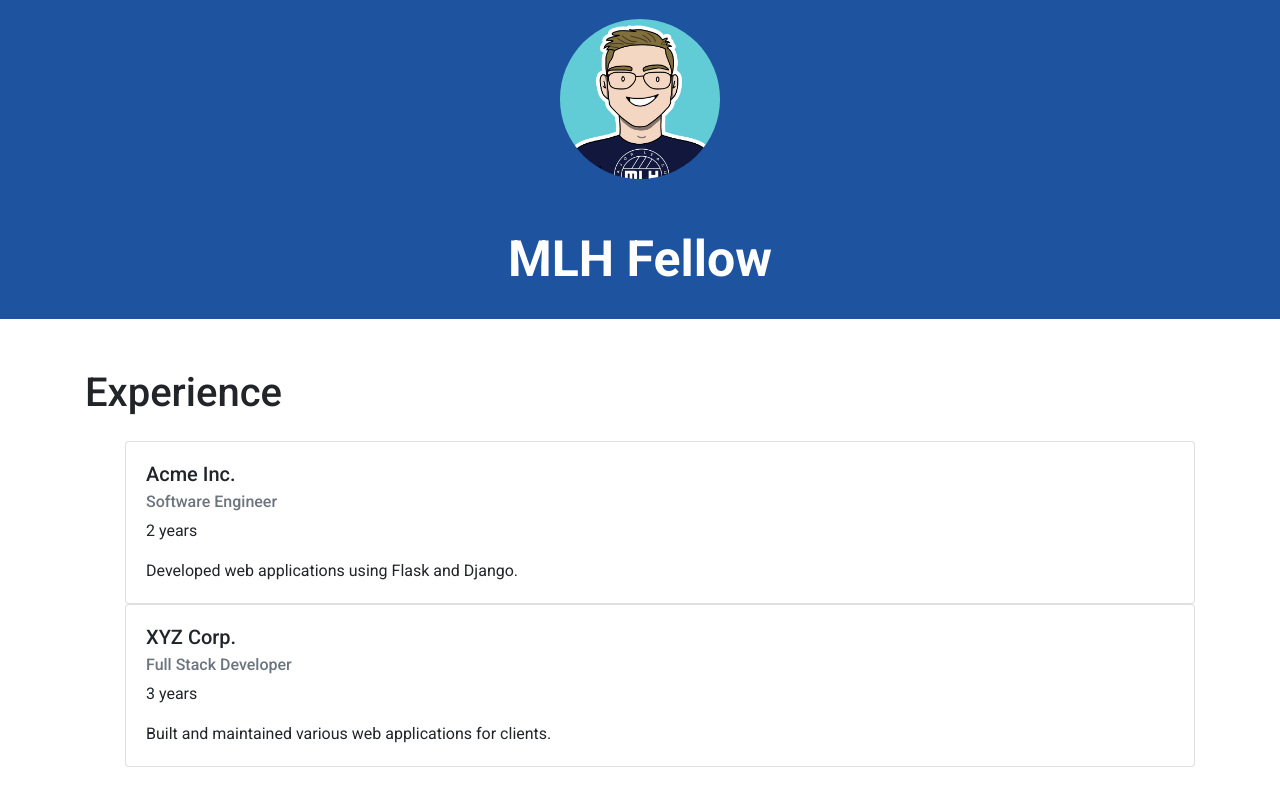
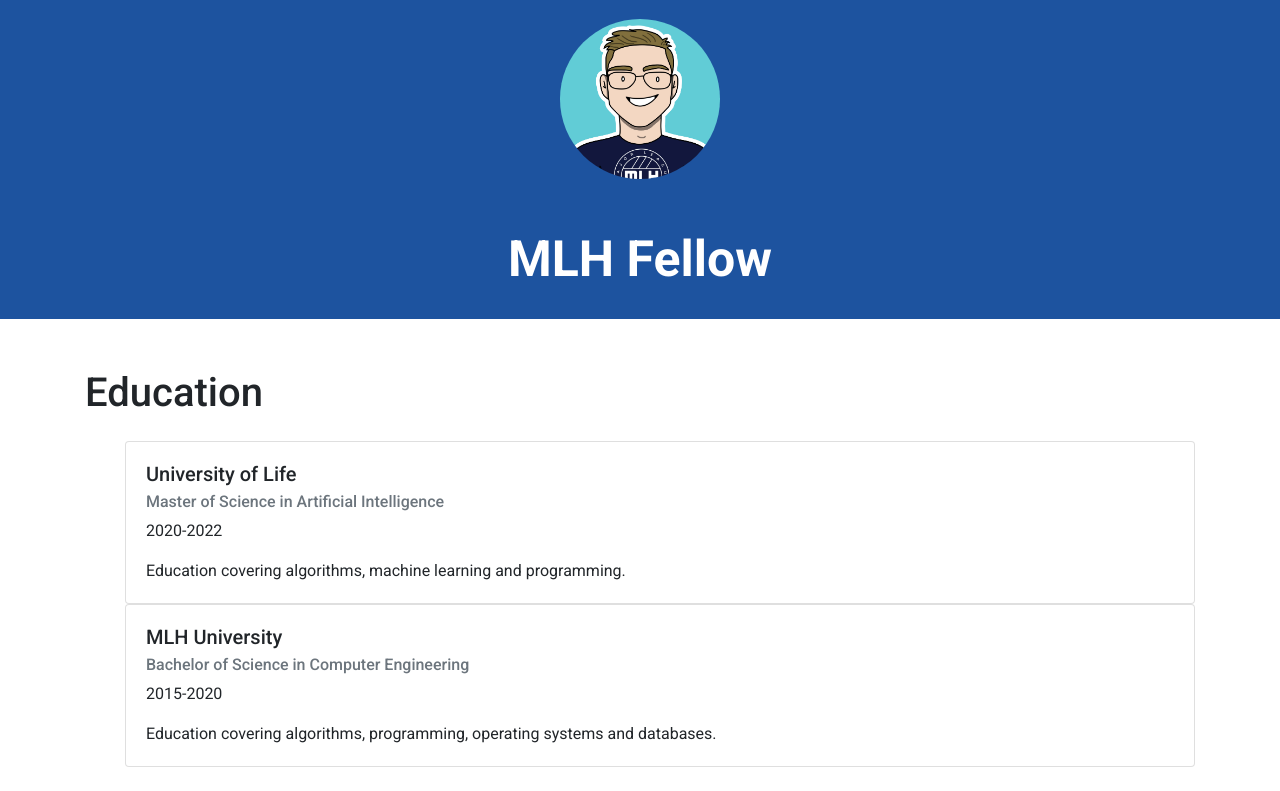
Before and after one commit to MLH-Fellowship/project-pr-heroes, a Flask app: page / in a window 1280 px wide. Shown: the part 71-862 px from the top of the page. Run offline with Flask 2, Linux system fonts and the light colour scheme.

Commit message:
feat(components): Add education component

```diff
--- /dev/null
+++ b/src/app/models/education.py
@@ -0,0 +1,6 @@
+class Education:
+    def __init__(self, institution, degree, tenure, description):
+        self.institution = institution
+        self.degree = degree
+        self.tenure = tenure
+        self.description = description
--- a/src/app/routes.py
+++ b/src/app/routes.py
@@ -2,6 +2,7 @@ from flask import render_template
 from app import app
 import os
 from .models.experience import Experience
+from .models.education import Education
 from .static.sample_data.data import data
 
 experiences = []
@@ -12,11 +13,19 @@ for experience in data['experience']:
                                   experience['description']
                                   )
                         )
+educations = []
+for education in data['education']:
+    educations.append(Education(education['institution'],
+                                  education['degree'],
+                                  education['tenure'],
+                                  education['description']
+                                  )
+                        )
 
 @app.route('/')
 def index():
     return render_template('main.html',
                            title="MLH Fellow",
                            url=os.getenv("URL"),
-                           type='Experience',
-                           elements=experiences)
+                           type='Education',
+                           elements=educations)
--- a/src/app/static/sample_data/data.py
+++ b/src/app/static/sample_data/data.py
@@ -13,5 +13,20 @@ data = {
                 "duration": "3 years",
                 "description": "Built and maintained various web applications for clients."
             }
+        ],
+        "education":
+        [
+            {
+                "institution": "University of Life",
+                "degree": "Master of Science in Artificial Intelligence",
+                "tenure": "2020-2022",
+                "description": "Education covering algorithms, machine learning and programming."
+            },
+            {
+                "institution": "MLH University",
+                "degree": "Bachelor of Science in Computer Engineering",
+                "tenure": "2015-2020",
+                "description": "Education covering algorithms, programming, operating systems and databases."
+            }
         ]
 }
--- /dev/null
+++ b/src/app/templates/education.html
@@ -0,0 +1,6 @@
+{% extends "card.html" %} {% block body %}
+    <h5 class="card-title">{{ elem.institution }}</h5>
+    <h6 class="card-subtitle mb-2 text-muted">{{ elem.degree }}</h6>
+    <p>{{ elem.tenure }}</p>
+    <p class="card-text">{{ elem.description }}</p>
+{% endblock body %}
--- a/src/app/templates/main.html
+++ b/src/app/templates/main.html
@@ -6,6 +6,8 @@
     {% for elem in elements %}
         {% if type == "Experience" %}
             {% include "experience.html" %}
+        {% elif type == "Education" %}
+            {% include "education.html" %}
         {% endif %}
     {% endfor %}
 </ul>
```
